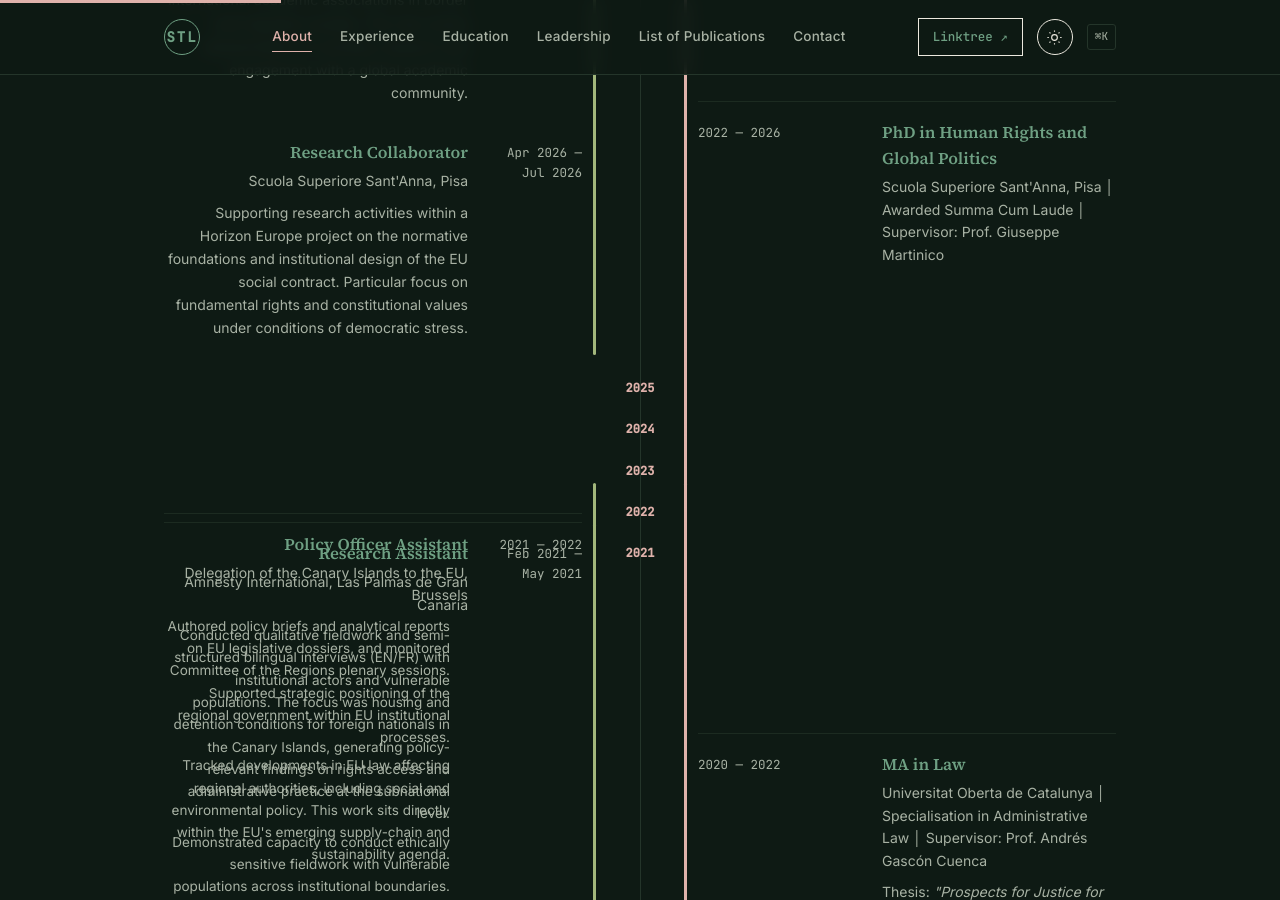
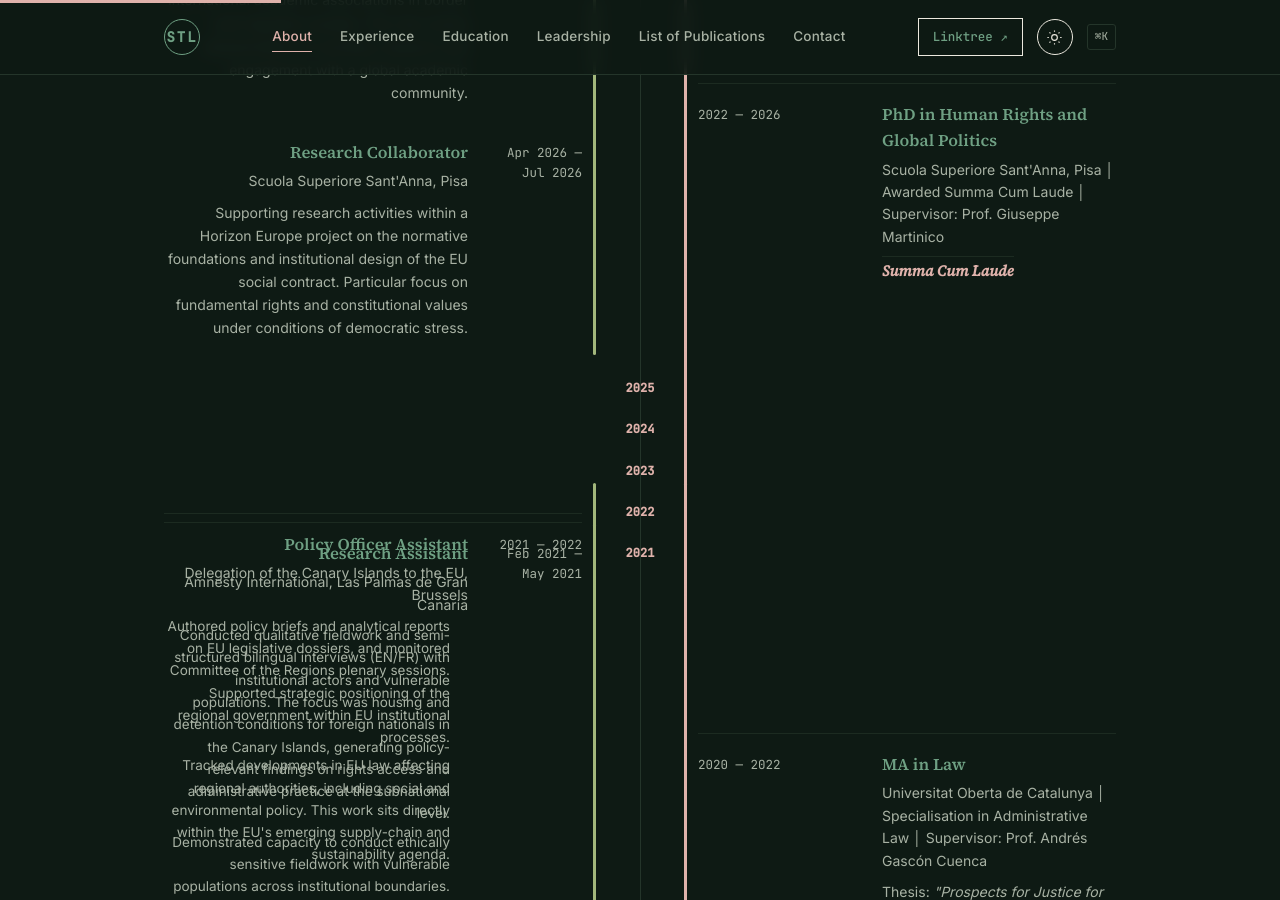
Before and after one commit to stalaveralodos-ux/s.talaveralodos, a Jekyll site: the page built from index.html, in a window 1280 px wide and 900 px high, scrolled down 1909 px. Built offline with Jekyll 4.4.1, drawn with Linux system fonts in a browser that asks for light colours.

Commit message:
Update education.html

```diff
--- a/_includes/sections/education.html
+++ b/_includes/sections/education.html
@@ -1,4 +1,4 @@
-  <!-- ===== Education ===== -->
+<!-- ===== Education ===== -->
   <section id="education" class="section education reveal">
     <div class="section-head">
       <span class="section-num">{{ include.num }}</span>
@@ -10,6 +10,7 @@
         <div class="exp-what">
           <h3>PhD in Human Rights and Global Politics</h3>
           <p>Scuola Superiore Sant'Anna, Pisa │ Awarded Summa Cum Laude │ Supervisor: Prof. Giuseppe Martinico</p>
+          <span class="pull-stat">Summa Cum Laude</span>
         </div>
       </div>
       <div class="exp-item">
```
